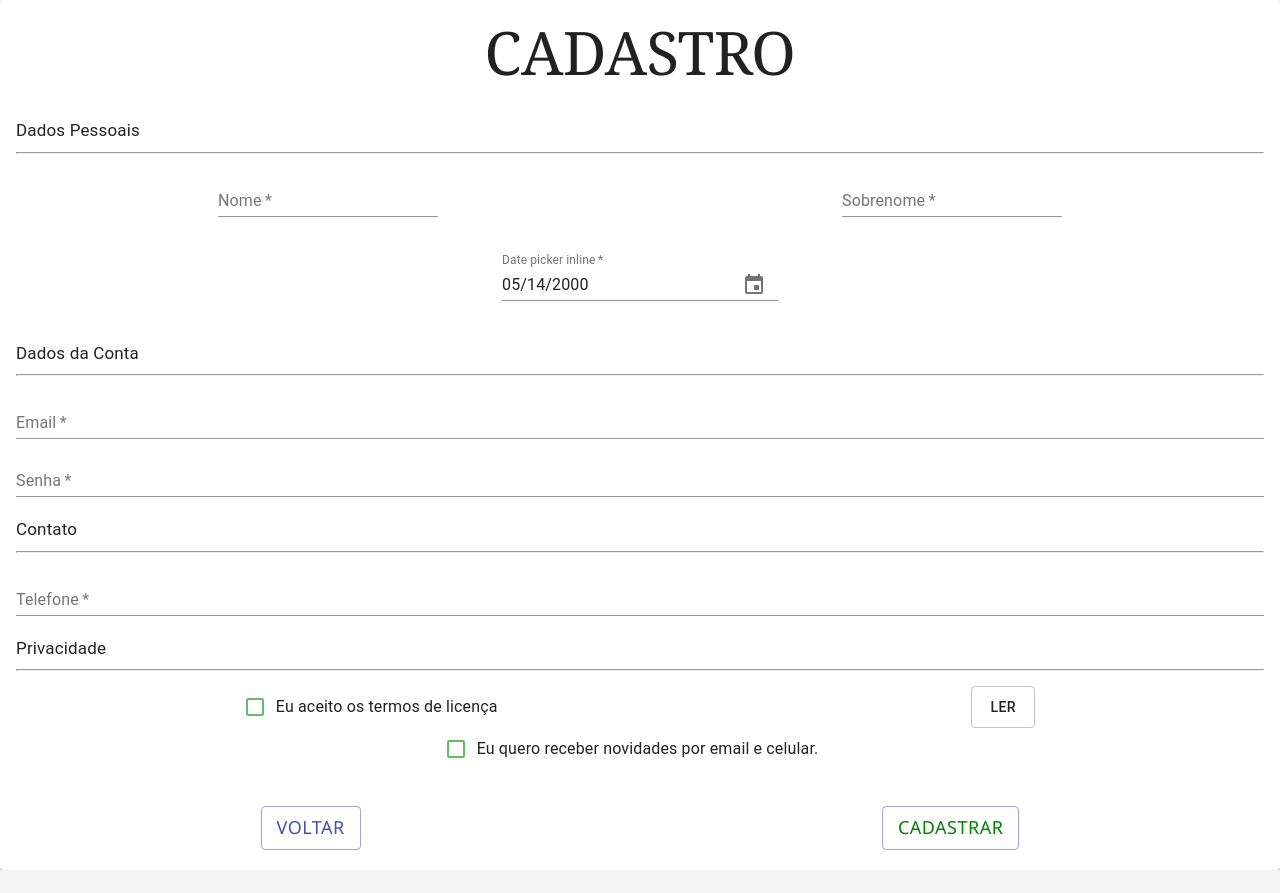
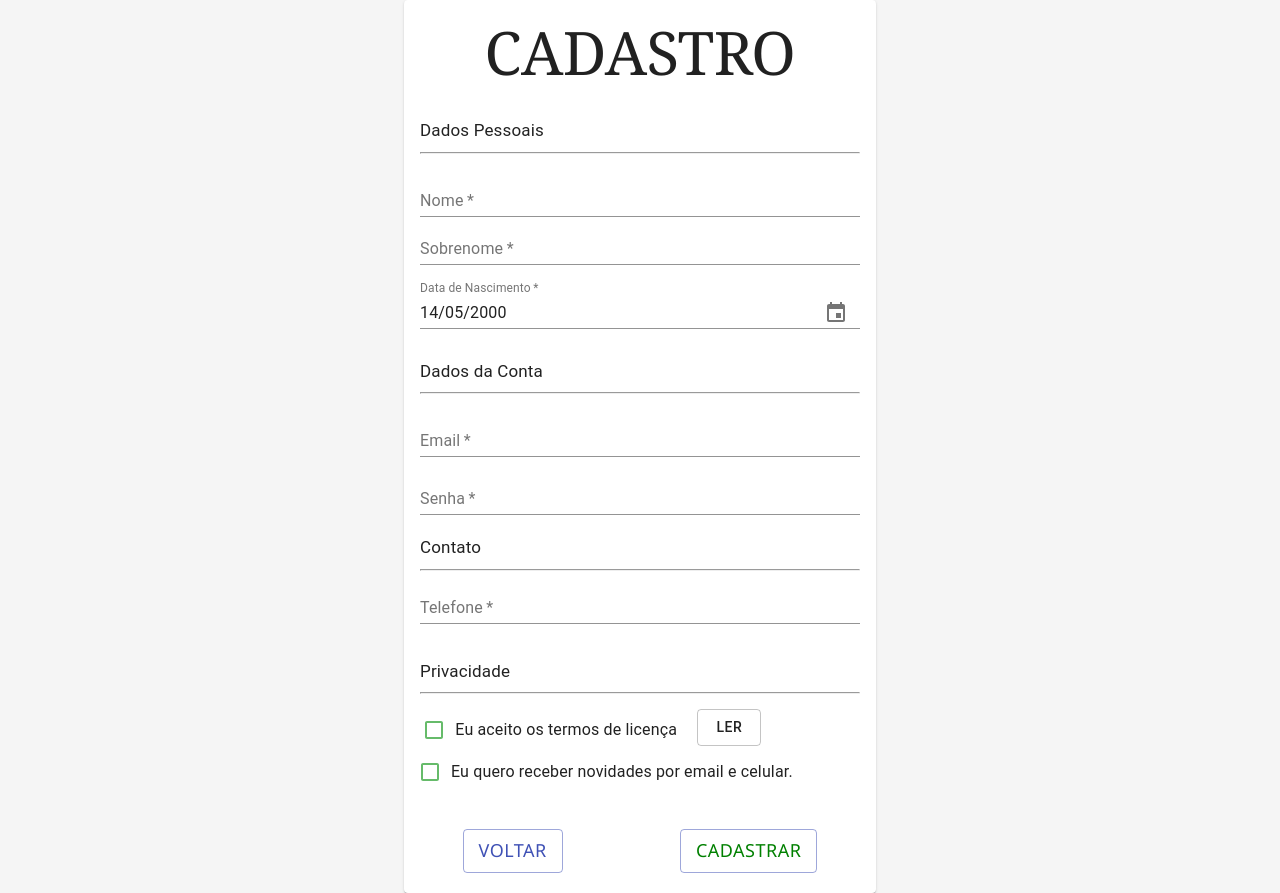
Before and after one commit to Trabalhos-Fatec/consentimento-de-dados, a React (Create React App) app in the folder Aplicacao/: page /Cadastro in a window 1280 px wide. Before the commit the page ends 870 px from the top, so only its background shows below. Built offline with nearby package versions, Linux system fonts and the light colour scheme.

Commit message:
Refeito tela de Login e Cadastro

```diff
--- a/Aplicacao/src/views/cadastro.js
+++ b/Aplicacao/src/views/cadastro.js
@@ -1,34 +1,33 @@
-import React from 'react';
-import Divider from '@material-ui/core/Divider';
-import Card from '@material-ui/core/Card';
-import Grid from '@material-ui/core/Grid';
-import DateFnsUtils from '@date-io/date-fns';
+import React from "react";
+import Divider from "@material-ui/core/Divider";
+import Card from "@material-ui/core/Card";
+import Grid from "@material-ui/core/Grid";
+import DateFnsUtils from "@date-io/date-fns";
 import {
   MuiPickersUtilsProvider,
   KeyboardDatePicker,
-} from '@material-ui/pickers'
-import CardContent from '@material-ui/core/CardContent';
-import Button from '@material-ui/core/Button';
-import Typography from '@material-ui/core/Typography';
-import './css/cadastro.css';
-import TextField from '@material-ui/core/TextField';
-import { makeStyles } from '@material-ui/core/styles';
-import Dialog from '@material-ui/core/Dialog';
-import DialogActions from '@material-ui/core/DialogActions';
-import DialogContent from '@material-ui/core/DialogContent';
-import DialogContentText from '@material-ui/core/DialogContentText';
-import DialogTitle from '@material-ui/core/DialogTitle';
-import Slide from '@material-ui/core/Slide';
-import Checkbox from '@material-ui/core/Checkbox';
-import FormControlLabel from '@material-ui/core/FormControlLabel';
-import { green } from '@material-ui/core/colors';
-import { withStyles } from '@material-ui/core/styles'
-
+} from "@material-ui/pickers";
+import CardContent from "@material-ui/core/CardContent";
+import Button from "@material-ui/core/Button";
+import Typography from "@material-ui/core/Typography";
+import "./css/cadastro.css";
+import TextField from "@material-ui/core/TextField";
+import { makeStyles } from "@material-ui/core/styles";
+import Dialog from "@material-ui/core/Dialog";
+import DialogActions from "@material-ui/core/DialogActions";
+import DialogContent from "@material-ui/core/DialogContent";
+import DialogContentText from "@material-ui/core/DialogContentText";
+import DialogTitle from "@material-ui/core/DialogTitle";
+import Slide from "@material-ui/core/Slide";
+import Checkbox from "@material-ui/core/Checkbox";
+import FormControlLabel from "@material-ui/core/FormControlLabel";
+import { green } from "@material-ui/core/colors";
+import { withStyles } from "@material-ui/core/styles";
 
 const GreenCheckbox = withStyles({
   root: {
     color: green[400],
-        '&$checked': {
+    "&$checked": {
       color: green[600],
     },
   },
@@ -37,12 +36,15 @@ const GreenCheckbox = withStyles({
 
 const useStyles = makeStyles({
   root: {
-        minWidth: 275,
+    minWidth: 300,
+  },
+  gridizinha: {
+    flexGrow: 1,
   },
   bullet: {
-        display: 'inline-block',
-        margin: '0 2px',
-        transform: 'scale(0.8)',
+    display: "inline-block",
+    margin: "0 2px",
+    transform: "scale(0.8)",
   },
   title: {
     fontSize: 14,
@@ -52,16 +54,13 @@ const useStyles = makeStyles({
   },
 });
 
-
 const Transition = React.forwardRef(function Transition(props, ref) {
   return <Slide direction="up" ref={ref} {...props} />;
 });
 
-
 function Cadastro() {
 
-
-
+    {/*  Variáveis State */}
   const [state, setState] = React.useState({
     checkedA: true,
     checkedB: true,
@@ -70,7 +69,6 @@ function Cadastro() {
   const handleChange = (event) => {
     setState({ ...state, [event.target.name]: event.target.checked });
   };
-
 
   const [open, setOpen] = React.useState(false);
 
@@ -84,118 +82,195 @@ function Cadastro() {
 
   const classes = useStyles();
 
-    const [selectedDate, setSelectedDate] = React.useState(new Date('2000-05-14T21:11:54'));
+  const [selectedDate, setSelectedDate] = React.useState(
+    new Date("2000-05-14T21:11:54")
+  );
 
   const handleDateChange = (date) => {
     setSelectedDate(date);
   };
 
-
-
   return (
-        <div id="divPrincipal" class="container" style={{ height: '100vh' }}>
-            <div class="row justify-content-center align-items-center h-100">
-                <div class="col-md-5 col-sm-8">
+    <div className="gridizinha">
+      <Grid
+        container
+        direction="column"
+        justify="center"
+        alignItems="center"
+        spacing={0}
+        style={{ minHeight: "100vh" }}
+      >
         <Card align="center" className={classes.root}>
           {/* Conteúdo do Card */}
           <CardContent>
+            <Grid item xs>
               {/* Título */}
-                            <Typography id="Cadastro" align="center" variant="h2" component="h2">
+              <Typography
+                id="Cadastro"
+                align="center"
+                variant="h2"
+                component="h2"
+              >
                 CADASTRO
               </Typography>
+            </Grid>
+
             {/* Seção dos Dados Pessoais */}
-                            <Typography style={{ fontSize: '17px' }} align="left">
+            <Typography style={{ fontSize: "17px" }} align="left">
               Dados Pessoais
             </Typography>
-                            <Divider style={{ marginBottom: "15px" }} class="divider" variant="middle" />
+            <Divider
+              style={{ marginBottom: "15px" }}
+              class="divider"
+              variant="middle"
+            />
 
-                            <form noValidate autoComplete="off">
-                                <Grid style={{ marginBottom: "20px" }} container justify="space-around">
+            <form  noValidate autoComplete="off">
+              <Grid item xs>
+                <Grid container direction="column">
                   <TextField required id="standard-basic" label="Nome" />
                   <TextField required id="standard-basic" label="Sobrenome" />
-                                </Grid>
+
                   <MuiPickersUtilsProvider utils={DateFnsUtils}>
                     <KeyboardDatePicker
                       required
-                                        style={{ marginBottom: "40px" }}
+                      style={{ marginBottom: "30px" }}
                       disableToolbar
                       variant="inline"
-                                        format="MM/dd/yyyy"
+                      format="dd/MM/yyyy"
                       margin="normal"
                       id="date-picker-inline"
-                                        label="Date picker inline"
+                      label="Data de Nascimento"
                       value={selectedDate}
                       onChange={handleDateChange}
                       KeyboardButtonProps={{
-                                            'aria-label': 'change date',
+                        "aria-label": "change date",
                       }}
                     />
                   </MuiPickersUtilsProvider>
+                </Grid>
+              </Grid>
 
               {/* Seção dos Dados da Conta */}
-                                <Typography style={{ fontSize: '17px' }} align="left">
+              <Typography style={{ fontSize: "17px" }} align="left">
                 Dados da Conta
               </Typography>
-                                <Divider style={{ marginBottom: "15px" }} class="divider" variant="middle" />
-                                <div id="camposContas" class="col-md-8">
-                                    <TextField required style={{ marginBottom: "10px" }} fullWidth id="standard-basic" label="Email" />
-                                    <TextField required style={{ marginBottom: "20px" }} fullWidth id="standard-basic" type="password" label="Senha" />
-                                </div>
+              <Divider
+                style={{ marginBottom: "15px" }}
+                class="divider"
+                variant="middle"
+              />
+              <Grid item xs>
+                <TextField
+                  required
+                  style={{ marginBottom: "10px" }}
+                  fullWidth
+                  id="standard-basic"
+                  label="Email"
+                />
+                <TextField
+                  required
+                  style={{ marginBottom: "20px" }}
+                  fullWidth
+                  id="standard-basic"
+                  type="password"
+                  label="Senha"
+                />
+              </Grid>
 
               {/* Seção de Contato */}
-                                <Typography style={{ fontSize: '17px' }} align="left">
+              <Typography style={{ fontSize: "17px" }} align="left">
                 Contato
               </Typography>
-                                <Divider style={{ marginBottom: "15px" }} class="divider" variant="middle" />
-                                <div id="camposLogin" class="col-md-5">
-                                    <TextField required fullWidth id="standard-basic" type="number" label="Telefone" />
-                                </div>
+              <Divider
+                style={{ marginBottom: "5px" }}
+                class="divider"
+                variant="middle"
+              />
+              <Grid item xs>
+                <TextField
+                style={{marginBottom:"35px"}}
+                  required
+                  fullWidth
+                  id="standard-basic"
+                  type="number"
+                  label="Telefone"
+                />
+              </Grid>
 
               {/* Seção de Privacidade*/}
-                                <Typography style={{ fontSize: '17px' }} align="left">
+              <Typography style={{ fontSize: "17px" }} align="left">
                 Privacidade
               </Typography>
-                                <Divider style={{ marginBottom: "15px" }} class="divider" variant="middle" />
-                                <Grid container justify="space-around">
+              <Divider
+                style={{ marginBottom: "15px" }}
+                class="divider"
+                variant="middle"
+              />
+              <Grid container direction="column"  alignItems="flex-start">
+                <Grid item xs>
+                  <Grid container direction="row">
+                    <Grid item xs sm="10">
                       <FormControlLabel
-                                        control={<GreenCheckbox checked={state.checkedG} onChange={handleChange} name="checkedA" />}
+                        control={
+                          <GreenCheckbox
+                            checked={state.checkedG}
+                            onChange={handleChange}
+                            name="checkedA"
+                          />
+                        }
                         label="Eu aceito os termos de licença"
                       />
+                    </Grid>
+                    <Grid item xs sm="2">
                       <Button onClick={handleClickOpen} variant="outlined">
                         Ler
                       </Button>
                     </Grid>
+                  </Grid>
+                </Grid>
+                <Grid item xs>
                   <FormControlLabel
-                                    control={<GreenCheckbox checked={state.checkedG} onChange={handleChange} name="checkedB" />}
+                    control={
+                      <GreenCheckbox
+                        checked={state.checkedG}
+                        onChange={handleChange}
+                        name="checkedB"
+                      />
+                    }
                     label="Eu quero receber novidades por email e celular."
                   />
-
-
+                </Grid>
+              </Grid>
             </form>
-
-
-
           </CardContent>
-
 
           <br></br>
 
           {/* Botões do final da tela */}
-                        <div class="row" >
+          <Grid item xs>
             <Grid container justify="space-around">
-
-                                    <Button href="/" style={{ marginBottom: "20px" }} id="btn_voltar" variant="outlined" color="primary">
+              <Button
+                href="/"
+                style={{ marginBottom: "20px" }}
+                id="btn_voltar"
+                variant="outlined"
+                color="primary"
+              >
                 Voltar
               </Button>
 
-
-                                    <Button href="/" style={{ marginBottom: "20px" }} id="btn_cadastrar" variant="outlined" color="primary">
+              <Button
+                href="/"
+                style={{ marginBottom: "20px" }}
+                id="btn_cadastrar"
+                variant="outlined"
+                color="primary"
+              >
                 CADASTRAR
               </Button>
-
             </Grid>
-                        </div>
-
+            </Grid>
 
           {/* Caixa de diálogo dos termos de uso */}
           <div>
@@ -207,27 +282,25 @@ function Cadastro() {
               aria-labelledby="alert-dialog-slide-title"
               aria-describedby="alert-dialog-slide-description"
             >
-                                <DialogTitle id="alert-dialog-slide-title">{"Termos De Uso"}</DialogTitle>
+              <DialogTitle id="alert-dialog-slide-title">
+                {"Termos De Uso"}
+              </DialogTitle>
               <DialogContent>
                 <DialogContentText id="alert-dialog-slide-description">
                   <p>Você precisa aceitar os termos se quiser se cadastrar</p>
                   <p align="right"> Versão 0.0.1</p>
-
                 </DialogContentText>
               </DialogContent>
               <DialogActions>
                 <Button onClick={handleClose} color="primary">
                   Fechar
                 </Button>
-
               </DialogActions>
             </Dialog>
           </div>
-
         </Card>
+      </Grid>
     </div>
-            </div>
-        </div>
-    )
+  );
 }
 export default Cadastro;
--- a/Aplicacao/src/views/css/cadastro.css
+++ b/Aplicacao/src/views/css/cadastro.css
@@ -23,3 +23,6 @@ cadastro > .divider{
     font-size: 18px;
 
 }
+#gridizinha{
+    background-color: cyan;
+}
--- a/Aplicacao/src/views/css/login.css
+++ b/Aplicacao/src/views/css/login.css
@@ -7,6 +7,7 @@
 #btn_entrar{
     font-family: 'Segoe UI', Tahoma, Geneva, Verdana, sans-serif;
     font-size: 18px;
+    max-width: 50%;
     background-color: green;
 }
 #btn_entrar:hover{
--- a/Aplicacao/src/views/css/perfil_old.css
+++ /dev/null
@@ -1,14 +0,0 @@
-.modal-dialog {
-    position: absolute;
-    top: 50%;
-    left: 50%;
-    transform: translate(-50%, -50%) !important;
-}
-
-.modal-body{
-    text-align: left;
-}
-
-body {
-    background-color: pink;
-  }
--- a/Aplicacao/src/views/login.js
+++ b/Aplicacao/src/views/login.js
@@ -1,32 +1,36 @@
-import React from 'react';
-import Card from '@material-ui/core/Card';
-import Link from '@material-ui/core/Link';
-import CardContent from '@material-ui/core/CardContent';
-import Button from '@material-ui/core/Button';
-import Typography from '@material-ui/core/Typography';
-import './css/login.css';
-import TextField from '@material-ui/core/TextField';
-import { makeStyles } from '@material-ui/core/styles';
-import IconButton from '@material-ui/core/IconButton';
-import FacebookIcon from '@material-ui/icons/Facebook';
-import InstagramIcon from '@material-ui/icons/Instagram';
-import Dialog from '@material-ui/core/Dialog';
-import DialogActions from '@material-ui/core/DialogActions';
-import DialogContent from '@material-ui/core/DialogContent';
-import DialogContentText from '@material-ui/core/DialogContentText';
-import DialogTitle from '@material-ui/core/DialogTitle';
-import Slide from '@material-ui/core/Slide';
-
-
+import React from "react";
+import {
+  Card,
+  Link,
+  CardContent,
+  Typography,
+  TextField,
+  IconButton,
+  Dialog,
+  DialogContent,
+  DialogContentText,
+  Button,
+  DialogTitle,
+  Slide,
+  Grid,
+  DialogActions,
+} from "@material-ui/core";
+import "./css/login.css";
+import { makeStyles } from "@material-ui/core/styles";
+import FacebookIcon from "@material-ui/icons/Facebook";
+import InstagramIcon from "@material-ui/icons/Instagram";
 
 const useStyles = makeStyles({
   root: {
-        minWidth: 275,
+    minWidth: 500,
+  },
+  gridizinha: {
+    flexGrow: 1,
   },
   bullet: {
-        display: 'inline-block',
-        margin: '0 2px',
-        transform: 'scale(0.8)',
+    display: "inline-block",
+    margin: "0 2px",
+    transform: "scale(0.8)",
   },
   title: {
     fontSize: 14,
@@ -36,14 +40,11 @@ const useStyles = makeStyles({
   },
 });
 
-
 const Transition = React.forwardRef(function Transition(props, ref) {
   return <Slide direction="up" ref={ref} {...props} />;
 });
 
-
 function Login() {
-
   const [open, setOpen] = React.useState(false);
 
   const handleClickOpen = () => {
@@ -58,50 +59,93 @@ function Login() {
     setOpen(false);
   };
 
-
   const classes = useStyles();
 
-
   return (
-        <div id="divPrincipal" class="container" style={{ height: '100vh' }}>
-            <div class="row justify-content-center align-items-center h-100">
-                <div class="col-md-5 col-sm-8">
+    <div className={classes.gridizinha}>
+      <Grid
+        container
+        direction="column"
+        justify="center"
+        alignItems="center"
+        spacing={0}
+        style={{ minHeight: "100vh" }}
+      >
+        {/* Começo do Card */}
         <Card align="center" className={classes.root}>
           <CardContent>
-                            <Typography id="Login" align="center" variant="h2" component="h2">
+            <Grid
+              container
+              direction="column"
+              justify="center"
+              spacing="2"
+              alignItems="stretch"
+            >
+              <Grid item xs>
+                <Typography
+                  id="Login"
+                  align="center"
+                  variant="h2"
+                  component="h2"
+                >
                   LOGIN
                 </Typography>
-                        </CardContent>
+              </Grid>
+
+              <Grid item xs>
                 <form noValidate autoComplete="off">
-
-                            <div id="camposLogin" class="col-md-7">
-                                <TextField style={{marginBottom:"10px"}} fullWidth id="standard-basic" label="Email" />
-                                <br></br>
-                                <TextField fullWidth id="standard-basic" type="password" label="Senha" />
-                            </div>
-
+                  <TextField
+                    style={{ marginBottom: "10px" }}
+                    fullWidth
+                    id="standard-basic"
+                    label="Email"
+                  />
+                  <TextField
+                    fullWidth
+                    id="standard-basic"
+                    type="password"
+                    label="Senha"
+                  />
                 </form>
-                        <br></br>
-
-                        <div style={{ width: '250px' }}>
-                        <Button href="/Perfil" id="btn_entrar" fullWidth variant="contained" color="primary">
+              </Grid>
+              <Grid item xs>
+                <Button
+                  href="/Perfil"
+                  id="btn_entrar"
+                  fullWidth
+                  variant="contained"
+                  color="primary"
+                >
                   ENTRAR
                 </Button>
-                        </div>
-                        <Typography style={{ margin: '12px 0px 0px 0px' }} align="center" component="h2">
+              </Grid>
+              <Grid item xs>
+                <Typography align="center" component="h2">
                   Primeira Vez?
                 </Typography>
                 <Button id="btn_cadastro" href="/Cadastro" color="primary">
                   Cadastre-se
                 </Button>
+              </Grid>
 
-                        <div id="redesSociais">
-                            <IconButton id="btn_face" color="primary" aria-label="Entrar com Facebook"  onClick={handleClickOpen}>
+              <Grid item xs>
+                <IconButton
+                  id="btn_face"
+                  color="primary"
+                  aria-label="Entrar com Facebook"
+                  onClick={handleClickOpen}
+                >
                   <FacebookIcon />
                 </IconButton>
-                            <IconButton id="btn_insta" color="primary" aria-label="Entrar com Instagram"  onClick={handleClickOpen}>
+                <IconButton
+                  id="btn_insta"
+                  color="primary"
+                  aria-label="Entrar com Instagram"
+                  onClick={handleClickOpen}
+                >
                   <InstagramIcon />
                 </IconButton>
+              </Grid>
               <Dialog
                 open={open}
                 TransitionComponent={Transition}
@@ -110,12 +154,15 @@ function Login() {
                 aria-labelledby="alert-dialog-slide-title"
                 aria-describedby="alert-dialog-slide-description"
               >
-                                <DialogTitle id="alert-dialog-slide-title">{"Autorizar compartilhamento de dados?"}</DialogTitle>
+                <DialogTitle id="alert-dialog-slide-title">
+                  {"Autorizar compartilhamento de dados?"}
+                </DialogTitle>
                 <DialogContent>
                   <DialogContentText id="alert-dialog-slide-description">
-                                    Ao escolher a opção de “login” com redes sociais, seus dados serão
-                                    compartilhados com a plataforma escolhida, ou seja, suas informações
-                                    estarão com livre acesso para essa plataforma.
+                    Ao escolher a opção de “login” com redes sociais, seus dados
+                    serão compartilhados com a plataforma escolhida, ou seja,
+                    suas informações estarão com livre acesso para essa
+                    plataforma.
                   </DialogContentText>
                 </DialogContent>
                 <DialogActions>
@@ -127,13 +174,11 @@ function Login() {
                   </Button>
                 </DialogActions>
               </Dialog>
-
+            </Grid>
+          </CardContent>
+        </Card>
+      </Grid>
     </div>
-
-                    </Card>
-                </div>
-            </div>
-        </div>
-    )
+  );
 }
 export default Login;
```
Also changed, not shown: Aplicacao/src/views/perfil_old.js (deleted, +0 -143 lines). Lines whose indentation alone changed are shown as unchanged.
